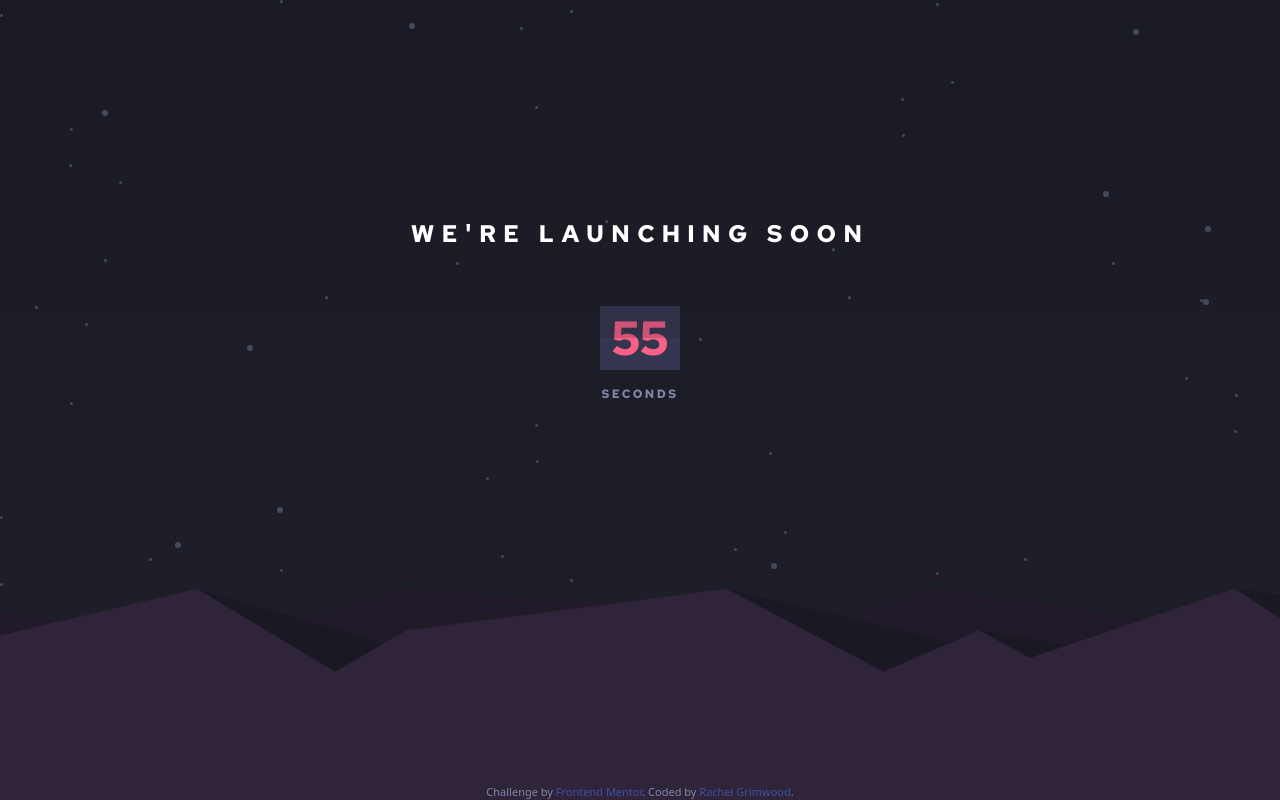
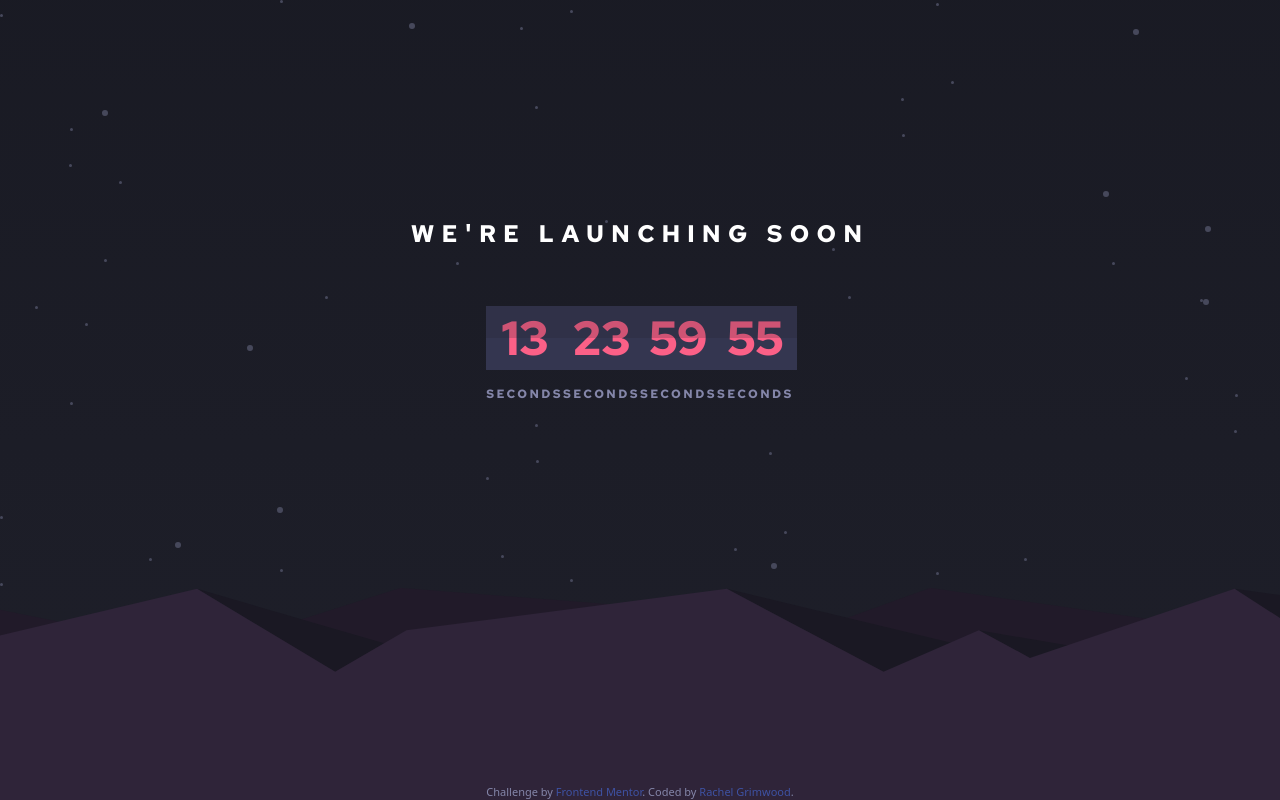
Before and after one commit to rachelgrimwood/frontend-mentor-launch-countdown-timer, a React (Create React App) app: page / in a window 1280 px wide. Built offline with nearby package versions, Linux system fonts and the light colour scheme.

Commit message:
add cards

```diff
--- a/src/components/Countdown.js
+++ b/src/components/Countdown.js
@@ -31,8 +31,11 @@ const Countdown = () => {
   });
 
   return (
-    <div>
-      <FlipCard num={timeLeft.seconds} />
+    <div className="flex justify-center">
+      <FlipCard num={timeLeft.days} unit="days" />
+      <FlipCard num={timeLeft.hours} unit="hours" />
+      <FlipCard num={timeLeft.minutes} unit="minutes" />
+      <FlipCard num={timeLeft.seconds} unit="seconds" />
     </div>
   );
 };
```
